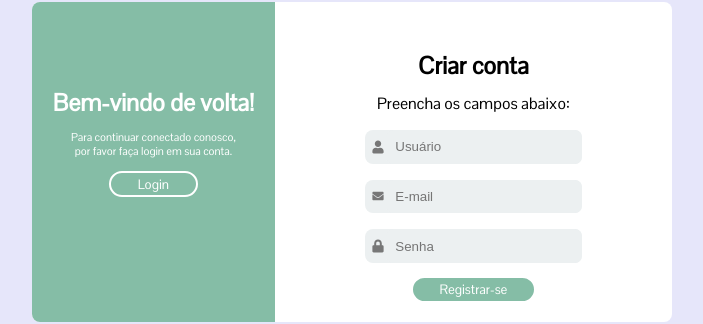
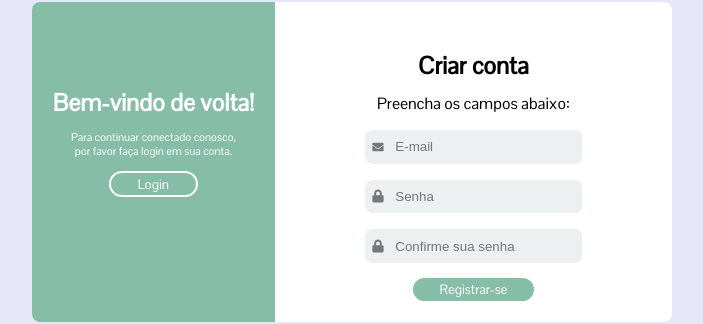
Before and after one commit to emanusantos/stone-case-tecnico, a React (Create React App) app: page / in a window 1280 px wide. Shown: the part 126-450 px from the top of the page, without its empty margins (288-991 px from the left). Built offline with nearby package versions, Linux system fonts and the light colour scheme.

Commit message:
Métodos de registro alterados

```diff
--- a/src/Components/LoginScreen/LoginScreen.jsx
+++ b/src/Components/LoginScreen/LoginScreen.jsx
@@ -19,16 +19,16 @@ export default function LoginScreen() {
                         <p>Preencha os campos abaixo:</p>
                         <form className="form" action="">
                             <label className="label-input" htmlFor="">
-                                <FaUser className="iconModify" />
-                                <input type="text" placeholder="Usuário" />
-                            </label>
-                            <label className="label-input" htmlFor="">
                                 <FaEnvelope className="iconModify" />
                                 <input type="email" placeholder="E-mail" />
                             </label>
                             <label className="label-input" htmlFor="">
                                 <FaLock className="iconModify" />
                                 <input type="password" placeholder="Senha" />
+                            </label>
+                            <label className="label-input" htmlFor="">
+                                <FaLock className="iconModify" />
+                                <input type="password" placeholder="Confirme sua senha" />
                             </label>
                         </form>
                         <button className="btn">Registrar-se</button>
```
